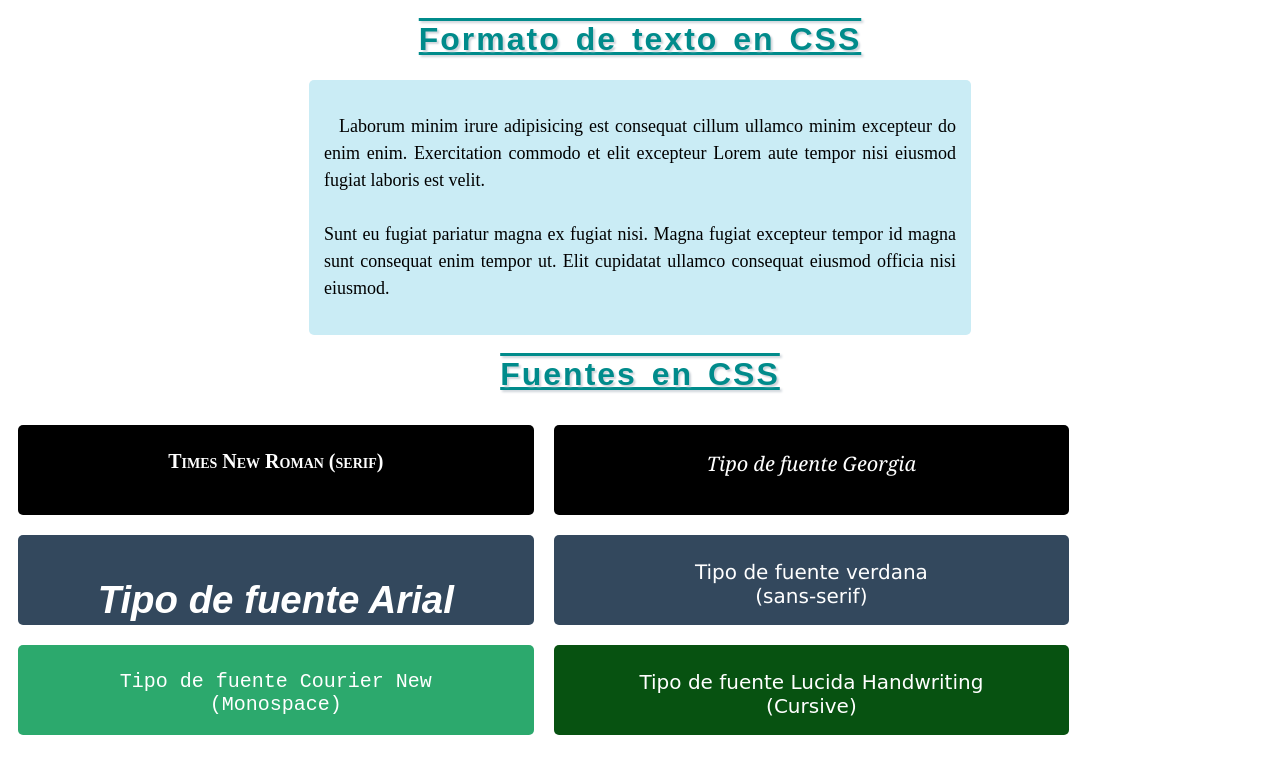
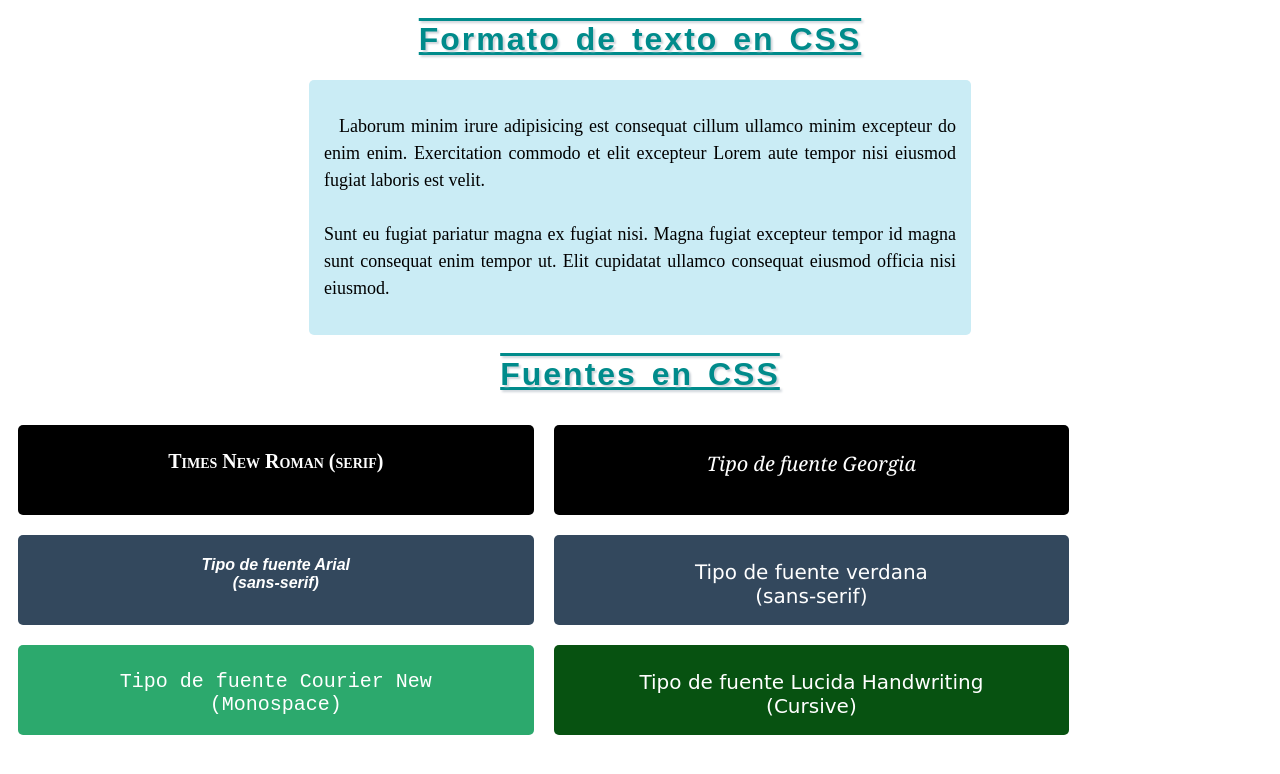
Before and after one commit to GioSosaGacia/HTML-con-CSS, a plain HTML site: page Leccion_5_formaro_texto/formato_texto_index.html in a window 1280 px wide. Drawn offline with Linux system fonts and the light colour scheme; a web font is replaced by a local one.

Commit message:
Fuentes en CSS y algunas caracteristicas con google font

```diff
--- a/Leccion_5_formaro_texto/css/estilos.css
+++ b/Leccion_5_formaro_texto/css/estilos.css
@@ -86,7 +86,7 @@
     font-style: oblique;
     font-weight: bold;
     /* (vw o vh)) view width se adapta al ancho o alto de la ventana and viewport */
-    font-size: 3vw;
+    font-size: 2vh;
 }
 
 .fuente-verdana{
```
